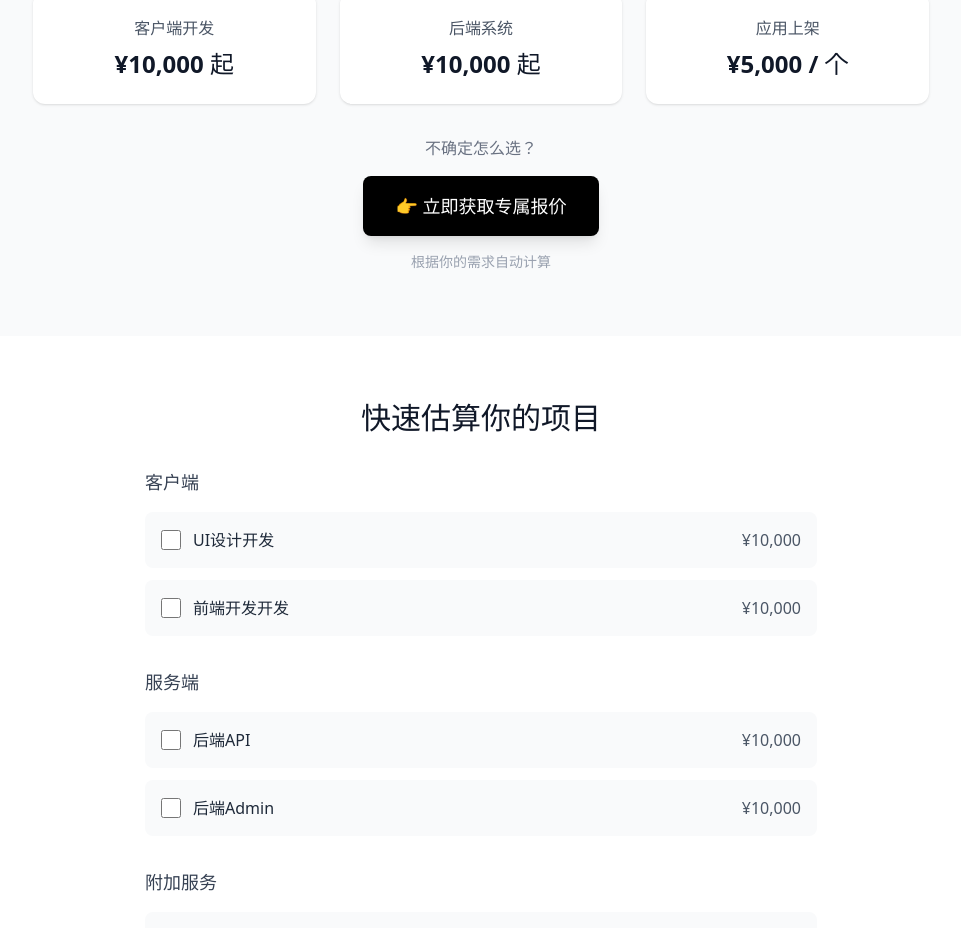
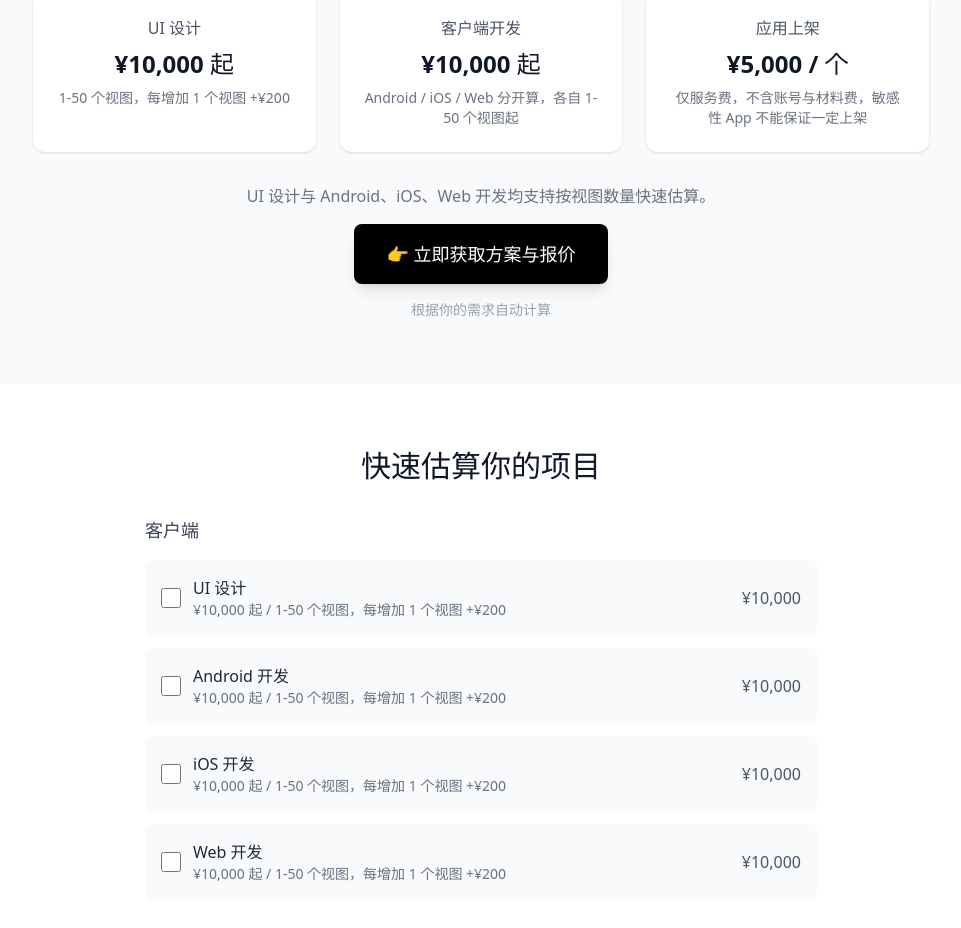
Before and after one commit to xwzndream/xiangwang, a React (Vite) app in the folder landing-page/: page / in a window 1280 px wide. Shown: the part 1626-2554 px from the top of the page, without its empty margins (159-1120 px from the left). Built offline with nearby package versions, Linux system fonts and the light colour scheme.

Commit message:
Update pricing and service sections

```diff
--- a/landing-page/src/App.tsx
+++ b/landing-page/src/App.tsx
@@ -9,18 +9,39 @@ import Rules from "./components/Rules";
 import CTA from "./components/CTA";
 import FloatingButton from "./components/FloatingButton";
 import ModalFlow from "./components/ModalFlow";
+import { getDefaultViewCount, toggleServiceSelection } from "./data/pricing";
 
 function App() {
   const [isModalOpen, setIsModalOpen] = useState(false);
   const [selectedServices, setSelectedServices] = useState<string[]>([]);
+  const [viewCounts, setViewCounts] = useState<Record<string, number>>({
+    UI设计: getDefaultViewCount("UI设计"),
+    Android: getDefaultViewCount("Android"),
+    iOS: getDefaultViewCount("iOS"),
+    Web: getDefaultViewCount("Web")
+  });
 
   const handleOpenModal = () => setIsModalOpen(true);
   const handleCloseModal = () => setIsModalOpen(false);
 
   const handleToggleService = (name: string) => {
-    setSelectedServices(prev =>
-      prev.includes(name) ? prev.filter(s => s !== name) : [...prev, name]
-    );
+    setSelectedServices(prev => toggleServiceSelection(prev, name));
+  };
+
+  const handleViewCountChange = (name: string, count: number) => {
+    const normalizedCount = Math.max(1, count);
+
+    setViewCounts(prev => ({
+      ...prev,
+      [name]: normalizedCount,
+      ...(name === "UI设计"
+        ? {
+            Android: normalizedCount,
+            iOS: normalizedCount,
+            Web: normalizedCount
+          }
+        : {})
+    }));
   };
 
   const handleGetQuote = () => {
@@ -36,6 +57,8 @@ function App() {
       <Calculator
         selected={selectedServices}
         onToggle={handleToggleService}
+        viewCounts={viewCounts}
+        onViewCountChange={handleViewCountChange}
         onGetQuote={handleGetQuote}
       />
       <Process />
@@ -45,7 +68,11 @@ function App() {
       <ModalFlow
         isOpen={isModalOpen}
         onClose={handleCloseModal}
-        initialSelected={selectedServices}
+        selectedServices={selectedServices}
+        onSetSelectedServices={setSelectedServices}
+        onToggleService={handleToggleService}
+        viewCounts={viewCounts}
+        onViewCountChange={handleViewCountChange}
       />
     </div>
   );
--- a/landing-page/src/components/Calculator.tsx
+++ b/landing-page/src/components/Calculator.tsx
@@ -1,19 +1,16 @@
-import { pricingData } from "../data/pricing";
+import { calculateTotals, formatServiceName, getServicePrice, pricingData, VIEW_BASE, VIEW_STEP_PRICE } from "../data/pricing";
 
 interface CalculatorProps {
   selected: string[];
   onToggle: (name: string) => void;
+  viewCounts: Record<string, number>;
+  onViewCountChange: (name: string, count: number) => void;
   onGetQuote: () => void;
 }
 
-export default function Calculator({ selected, onToggle, onGetQuote }: CalculatorProps) {
-  const total = selected.reduce((sum, name) => {
-    const allItems = [...pricingData.client, ...pricingData.server, ...pricingData.extra];
-    const item = allItems.find(i => i.name === name);
-    return sum + (item?.price || 0);
-  }, 0);
-
-  const deposit = total * 0.5;
+export default function Calculator({ selected, onToggle, viewCounts, onViewCountChange, onGetQuote }: CalculatorProps) {
+  const { total, deposit } = calculateTotals(selected, viewCounts);
+  const firstFrontendService = pricingData.client.find(item => item.name !== "UI设计" && selected.includes(item.name))?.name;
 
   return (
     <section className="py-16 px-6">
@@ -27,7 +24,8 @@ export default function Calculator({ selected, onToggle, onGetQuote }: Calculato
             <h3 className="text-lg font-semibold text-gray-700 mb-4">客户端</h3>
             <div className="space-y-3">
               {pricingData.client.map(item => (
-                <label key={item.name} className="flex items-center justify-between p-4 bg-gray-50 rounded-lg cursor-pointer hover:bg-gray-100 transition-colors">
+                <div key={item.name} className="p-4 bg-gray-50 rounded-lg">
+                  <label className="flex items-center justify-between cursor-pointer hover:bg-gray-100 transition-colors rounded-lg">
                     <div className="flex items-center gap-3">
                       <input
                         type="checkbox"
@@ -35,10 +33,30 @@ export default function Calculator({ selected, onToggle, onGetQuote }: Calculato
                         onChange={() => onToggle(item.name)}
                         className="w-5 h-5"
                       />
-                    <span className="text-gray-800">{item.name}开发</span>
+                      <div>
+                        <span className="text-gray-800">{formatServiceName(item.name)}</span>
+                        <p className="text-sm text-gray-500">¥10,000 起 / 1-50 个视图，每增加 1 个视图 +¥{VIEW_STEP_PRICE}</p>
                       </div>
-                  <span className="text-gray-600">¥{item.price.toLocaleString()}</span>
+                    </div>
+                    <span className="text-gray-600">¥{getServicePrice(item, selected, viewCounts).toLocaleString()}</span>
                   </label>
+                  {selected.includes(item.name) && item.type === "view" && (
+                    <div className="mt-4 flex items-center justify-between gap-4 border-t border-gray-200 pt-4">
+                      <span className="text-sm text-gray-600">视图数量</span>
+                      {item.name === "UI设计" || (!selected.includes("UI设计") && item.name === firstFrontendService) ? (
+                        <input
+                          type="number"
+                          min={1}
+                          value={viewCounts.UI设计 ?? VIEW_BASE}
+                          onChange={e => onViewCountChange("UI设计", Number(e.target.value) || 1)}
+                          className="w-28 rounded-lg border border-gray-300 px-3 py-2 text-right outline-none focus:border-blue-500"
+                        />
+                      ) : (
+                        <span className="text-sm text-gray-500">跟随 UI 视图数量：{viewCounts.UI设计 ?? VIEW_BASE}</span>
+                      )}
+                    </div>
+                  )}
+                </div>
               ))}
             </div>
           </div>
@@ -55,7 +73,7 @@ export default function Calculator({ selected, onToggle, onGetQuote }: Calculato
                       onChange={() => onToggle(item.name)}
                       className="w-5 h-5"
                     />
-                    <span className="text-gray-800">后端{item.name}</span>
+                    <span className="text-gray-800">{formatServiceName(item.name)}</span>
                   </div>
                   <span className="text-gray-600">¥{item.price.toLocaleString()}</span>
                 </label>
@@ -75,7 +93,10 @@ export default function Calculator({ selected, onToggle, onGetQuote }: Calculato
                       onChange={() => onToggle(item.name)}
                       className="w-5 h-5"
                     />
-                    <span className="text-gray-800">应用{item.name}</span>
+                    <div>
+                      <span className="text-gray-800">{formatServiceName(item.name)}</span>
+                      {item.note && <p className="text-sm text-gray-500">{item.note}</p>}
+                    </div>
                   </div>
                   <span className="text-gray-600">¥{item.price.toLocaleString()}</span>
                 </label>
@@ -98,7 +119,7 @@ export default function Calculator({ selected, onToggle, onGetQuote }: Calculato
             onClick={onGetQuote}
             className="w-full bg-blue-600 text-white px-8 py-4 rounded-lg text-lg font-medium hover:bg-blue-700 transition-colors shadow-lg"
           >
-            获取完整方案
+            👉 立即获取方案与报价
           </button>
         </div>
       </div>
--- a/landing-page/src/components/ModalFlow.tsx
+++ b/landing-page/src/components/ModalFlow.tsx
@@ -1,15 +1,34 @@
 import { useState, useEffect } from "react";
-import { pricingData, contact } from "../data/pricing";
+import {
+  calculateTotals,
+  contact,
+  formatServiceName,
+  getServicePrice,
+  pricingData,
+  VIEW_BASE,
+  VIEW_STEP_PRICE
+} from "../data/pricing";
 
 interface ModalFlowProps {
   isOpen: boolean;
   onClose: () => void;
-  initialSelected?: string[];
+  selectedServices: string[];
+  onSetSelectedServices: (services: string[]) => void;
+  onToggleService: (name: string) => void;
+  viewCounts: Record<string, number>;
+  onViewCountChange: (name: string, count: number) => void;
 }
 
-export default function ModalFlow({ isOpen, onClose, initialSelected = [] }: ModalFlowProps) {
+export default function ModalFlow({
+  isOpen,
+  onClose,
+  selectedServices,
+  onSetSelectedServices,
+  onToggleService,
+  viewCounts,
+  onViewCountChange
+}: ModalFlowProps) {
   const [step, setStep] = useState(1);
-  const [selectedServices, setSelectedServices] = useState<string[]>(initialSelected);
   const [contactInfo, setContactInfo] = useState("");
   const [message, setMessage] = useState("");
   const [isSubmitting, setIsSubmitting] = useState(false);
@@ -18,12 +37,11 @@ export default function ModalFlow({ isOpen, onClose, initialSelected = [] }: Mod
   useEffect(() => {
     if (isOpen) {
       setStep(1);
-      setSelectedServices(initialSelected);
       setContactInfo("");
       setMessage("");
       setIsSuccess(false);
     }
-  }, [isOpen, initialSelected]);
+  }, [isOpen]);
 
   useEffect(() => {
     if (isOpen) {
@@ -38,19 +56,8 @@ export default function ModalFlow({ isOpen, onClose, initialSelected = [] }: Mod
 
   if (!isOpen) return null;
 
-  const total = selectedServices.reduce((sum, name) => {
-    const allItems = [...pricingData.client, ...pricingData.server, ...pricingData.extra];
-    const item = allItems.find(i => i.name === name);
-    return sum + (item?.price || 0);
-  }, 0);
-
-  const deposit = total * 0.5;
-
-  const toggleService = (name: string) => {
-    setSelectedServices(prev =>
-      prev.includes(name) ? prev.filter(s => s !== name) : [...prev, name]
-    );
-  };
+  const { total, deposit } = calculateTotals(selectedServices, viewCounts);
+  const firstFrontendService = pricingData.client.find(item => item.name !== "UI设计" && selectedServices.includes(item.name))?.name;
 
   const handleSubmit = async () => {
     if (!contactInfo.trim()) return;
@@ -63,6 +70,7 @@ export default function ModalFlow({ isOpen, onClose, initialSelected = [] }: Mod
         body: JSON.stringify({
           contact: contactInfo,
           services: selectedServices,
+          viewCounts,
           total,
           deposit,
           message,
@@ -107,28 +115,28 @@ export default function ModalFlow({ isOpen, onClose, initialSelected = [] }: Mod
             <h3 className="text-xl font-bold text-gray-900 mb-6">选择服务类型</h3>
             <div className="grid grid-cols-2 gap-3">
               <button
-                onClick={() => { setSelectedServices(pricingData.client.map(i => i.name)); setStep(2); }}
+                onClick={() => { onSetSelectedServices(pricingData.client.map(i => i.name)); setStep(2); }}
                 className="p-4 border-2 border-gray-200 rounded-xl hover:border-blue-500 transition-colors text-left"
               >
                 <div className="text-lg font-semibold text-gray-900">App开发</div>
                 <div className="text-sm text-gray-500">Android / iOS / Web</div>
               </button>
               <button
-                onClick={() => { setSelectedServices(pricingData.server.map(i => i.name)); setStep(2); }}
+                onClick={() => { onSetSelectedServices(pricingData.server.map(i => i.name)); setStep(2); }}
                 className="p-4 border-2 border-gray-200 rounded-xl hover:border-blue-500 transition-colors text-left"
               >
                 <div className="text-lg font-semibold text-gray-900">后端系统</div>
                 <div className="text-sm text-gray-500">API / 管理后台</div>
               </button>
               <button
-                onClick={() => { setSelectedServices([...pricingData.client.map(i => i.name), ...pricingData.server.map(i => i.name)]); setStep(2); }}
+                onClick={() => { onSetSelectedServices([...pricingData.client.map(i => i.name), ...pricingData.server.map(i => i.name)]); setStep(2); }}
                 className="p-4 border-2 border-gray-200 rounded-xl hover:border-blue-500 transition-colors text-left"
               >
                 <div className="text-lg font-semibold text-gray-900">全栈开发</div>
                 <div className="text-sm text-gray-500">前后端全套</div>
               </button>
               <button
-                onClick={() => setStep(2)}
+                onClick={() => setStep(4)}
                 className="p-4 border-2 border-gray-200 rounded-xl hover:border-blue-500 transition-colors text-left"
               >
                 <div className="text-lg font-semibold text-gray-900">先聊聊</div>
@@ -144,22 +152,42 @@ export default function ModalFlow({ isOpen, onClose, initialSelected = [] }: Mod
             <h3 className="text-xl font-bold text-gray-900 mb-6">勾选服务范围</h3>
             <div className="space-y-3 max-h-64 overflow-y-auto">
               {[...pricingData.client, ...pricingData.server, ...pricingData.extra].map(item => (
-                <label key={item.name} className="flex items-center justify-between p-3 bg-gray-50 rounded-lg cursor-pointer hover:bg-gray-100">
+                <div key={item.name} className="rounded-lg bg-gray-50 p-3">
+                  <label className="flex items-center justify-between cursor-pointer hover:bg-gray-100 rounded-lg">
                     <div className="flex items-center gap-3">
                       <input
                         type="checkbox"
                         checked={selectedServices.includes(item.name)}
-                      onChange={() => toggleService(item.name)}
+                        onChange={() => onToggleService(item.name)}
                         className="w-5 h-5"
                       />
-                    <span className="text-gray-800">
-                      {item.name === "Deploy" ? "应用上架" :
-                       item.name === "Admin" ? "管理后台" :
-                       item.name === "API" ? "API接口" : `${item.name}开发`}
-                    </span>
+                      <div>
+                        <span className="text-gray-800">{formatServiceName(item.name)}</span>
+                        {item.type === "view" && (
+                          <p className="text-xs text-gray-500">¥10,000 起 / 1-50 个视图，每增加 1 个视图 +¥{VIEW_STEP_PRICE}</p>
+                        )}
+                        {item.note && <p className="text-xs text-gray-500">{item.note}</p>}
                       </div>
-                  <span className="text-gray-600">¥{item.price.toLocaleString()}</span>
+                    </div>
+                    <span className="text-gray-600">¥{getServicePrice(item, selectedServices, viewCounts).toLocaleString()}</span>
                   </label>
+                  {selectedServices.includes(item.name) && item.type === "view" && (
+                    <div className="mt-3 flex items-center justify-between gap-3 border-t border-gray-200 pt-3">
+                      <span className="text-sm text-gray-600">视图数量</span>
+                      {item.name === "UI设计" || (!selectedServices.includes("UI设计") && item.name === firstFrontendService) ? (
+                        <input
+                          type="number"
+                          min={1}
+                          value={viewCounts.UI设计 ?? VIEW_BASE}
+                          onChange={e => onViewCountChange("UI设计", Number(e.target.value) || 1)}
+                          className="w-24 rounded-lg border border-gray-300 px-3 py-2 text-right outline-none focus:border-blue-500"
+                        />
+                      ) : (
+                        <span className="text-sm text-gray-500">跟随 UI：{viewCounts.UI设计 ?? VIEW_BASE}</span>
+                      )}
+                    </div>
+                  )}
+                </div>
               ))}
             </div>
             <div className="mt-4 p-4 bg-gray-900 text-white rounded-lg">
@@ -178,13 +206,13 @@ export default function ModalFlow({ isOpen, onClose, initialSelected = [] }: Mod
             <div className="bg-gray-50 p-6 rounded-xl mb-6">
               <div className="text-sm text-gray-500 mb-2">已选服务</div>
               <div className="text-gray-700 mb-4">
-                {selectedServices.length > 0 ? selectedServices.join(" + ") : "待定"}
+                {selectedServices.length > 0 ? selectedServices.map(formatServiceName).join(" + ") : "待定"}
               </div>
               <div className="text-3xl font-bold text-gray-900 mb-2">¥{total.toLocaleString()}</div>
               <div className="text-gray-500">预付 ¥{deposit.toLocaleString()}</div>
             </div>
             <p className="text-sm text-gray-500">
-              * 具体价格根据需求评估后确定
+              * 上架仅为服务费，不包含账号与材料费，敏感性 App 不能保证一定上架
             </p>
           </div>
         );
--- a/landing-page/src/components/Pricing.tsx
+++ b/landing-page/src/components/Pricing.tsx
@@ -11,24 +11,27 @@ export default function Pricing({ onOpenModal }: PricingProps) {
         </h2>
         <div className="grid md:grid-cols-3 gap-6 mb-8">
           <div className="bg-white p-6 rounded-xl shadow-sm">
+            <p className="text-gray-600 mb-2">UI 设计</p>
+            <p className="text-2xl font-bold text-gray-900">¥10,000 起</p>
+            <p className="mt-2 text-sm text-gray-500">1-50 个视图，每增加 1 个视图 +¥200</p>
+          </div>
+          <div className="bg-white p-6 rounded-xl shadow-sm">
             <p className="text-gray-600 mb-2">客户端开发</p>
             <p className="text-2xl font-bold text-gray-900">¥10,000 起</p>
-          </div>
-          <div className="bg-white p-6 rounded-xl shadow-sm">
-            <p className="text-gray-600 mb-2">后端系统</p>
-            <p className="text-2xl font-bold text-gray-900">¥10,000 起</p>
+            <p className="mt-2 text-sm text-gray-500">Android / iOS / Web 分开算，各自 1-50 个视图起</p>
           </div>
           <div className="bg-white p-6 rounded-xl shadow-sm">
             <p className="text-gray-600 mb-2">应用上架</p>
             <p className="text-2xl font-bold text-gray-900">¥5,000 / 个</p>
+            <p className="mt-2 text-sm text-gray-500">仅服务费，不含账号与材料费，敏感性 App 不能保证一定上架</p>
           </div>
         </div>
-        <p className="text-gray-500 mb-4">不确定怎么选？</p>
+        <p className="text-gray-500 mb-4">UI 设计与 Android、iOS、Web 开发均支持按视图数量快速估算。</p>
         <button
           onClick={onOpenModal}
           className="bg-black text-white px-8 py-4 rounded-lg text-lg font-medium hover:bg-gray-800 transition-colors shadow-lg"
         >
-          👉 立即获取专属报价
+          👉 立即获取方案与报价
         </button>
         <p className="mt-4 text-sm text-gray-400">根据你的需求自动计算</p>
       </div>
--- a/landing-page/src/components/Rules.tsx
+++ b/landing-page/src/components/Rules.tsx
@@ -1,6 +1,9 @@
 export default function Rules() {
   const rules = [
     "预付 50% 定金，完成后付尾款",
+    "UI 设计为 1-50 个视图 ¥10,000 起，超出部分每个视图 +¥200",
+    "Android、iOS、Web 分开计费，各端均为 1-50 个视图 ¥10,000 起，超出部分每个视图 +¥200",
+    "应用上架仅收服务费，不含账号与材料费，敏感性 App 不能保证一定上架",
     "每个功能支持 1-2 次修改",
     "超出需求范围按新增收费",
     "提供 7 天基础售后支持"
--- a/landing-page/src/components/Services.tsx
+++ b/landing-page/src/components/Services.tsx
@@ -1,5 +1,6 @@
 export default function Services() {
   const services = [
+    { title: "UI 设计", items: ["产品原型", "高保真界面", "设计规范"] },
     { title: "客户端开发", items: ["Android", "iOS", "Web"] },
     { title: "服务端开发", items: ["API 接口", "后台管理系统"] },
     { title: "上线支持", items: ["应用上架", "服务器部署"] },
@@ -12,7 +13,7 @@ export default function Services() {
         <h2 className="text-2xl md:text-3xl font-bold text-gray-900 text-center mb-12">
           可提供服务
         </h2>
-        <div className="grid md:grid-cols-2 lg:grid-cols-4 gap-6">
+        <div className="grid md:grid-cols-2 lg:grid-cols-5 gap-6">
           {services.map((service, i) => (
             <div key={i} className="border border-gray-200 rounded-xl p-6">
               <h3 className="text-lg font-semibold text-gray-900 mb-4">{service.title}</h3>
--- a/landing-page/src/data/pricing.ts
+++ b/landing-page/src/data/pricing.ts
@@ -1,15 +1,31 @@
-export const pricingData = {
+export interface ServiceItem {
+  name: string;
+  price: number;
+  type?: "view";
+  base?: number;
+  note?: string;
+}
+
+export const VIEW_BASE = 50;
+export const VIEW_STEP_PRICE = 200;
+
+export const pricingData: {
+  client: ServiceItem[];
+  server: ServiceItem[];
+  extra: ServiceItem[];
+} = {
   client: [
-    { name: "UI设计", price: 10000, type: "view", base: 50 },
-    { name: "前端开发", price: 10000, type: "view", base: 50 }
+    { name: "UI设计", price: 10000, type: "view", base: VIEW_BASE },
+    { name: "Android", price: 10000, type: "view", base: VIEW_BASE },
+    { name: "iOS", price: 10000, type: "view", base: VIEW_BASE },
+    { name: "Web", price: 10000, type: "view", base: VIEW_BASE }
   ],
   server: [
     { name: "API", price: 10000 },
     { name: "Admin", price: 10000 }
   ],
   extra: [
-    { name: "已有UI", price: 0, note: "仅收开发费，无需UI设计" },
-    { name: "上架", price: 5000, note: "仅服务费，不含账号与材料费，不保证上架" }
+    { name: "上架", price: 5000, note: "仅服务费，不含账号与材料费，敏感性 App 不能保证一定上架" }
   ]
 };
 
@@ -18,9 +34,54 @@ export const contact = {
   wechat: "17521217112"
 };
 
-export function calculatePrice(name: string, basePrice: number, baseViews: number, extraViews: number = 0): number {
-  if (extraViews > 0) {
-    return basePrice + (extraViews * 200);
+export function getDefaultViewCount(name: string): number {
+  const item = pricingData.client.find(service => service.name === name);
+  return item?.base ?? VIEW_BASE;
+}
+
+export function getServicePrice(
+  item: ServiceItem,
+  _selectedServices: string[],
+  viewCounts: Record<string, number>
+): number {
+  if (item.type === "view") {
+    const baseViews = item.base ?? VIEW_BASE;
+    const currentViews = Math.max(1, viewCounts[item.name] ?? viewCounts.UI设计 ?? baseViews);
+    const extraViews = Math.max(0, currentViews - baseViews);
+    return item.price + (extraViews * VIEW_STEP_PRICE);
   }
-  return basePrice;
+
+  return item.price;
 }
+
+export function calculateTotals(selectedServices: string[], viewCounts: Record<string, number>) {
+  const allItems = [...pricingData.client, ...pricingData.server, ...pricingData.extra];
+  const total = selectedServices.reduce((sum, name) => {
+    const item = allItems.find(service => service.name === name);
+    return sum + (item ? getServicePrice(item, selectedServices, viewCounts) : 0);
+  }, 0);
+
+  return {
+    total,
+    deposit: total * 0.5
+  };
+}
+
+export function formatServiceName(name: string): string {
+  if (name === "UI设计") return "UI 设计";
+  if (name === "Android") return "Android 开发";
+  if (name === "iOS") return "iOS 开发";
+  if (name === "Web") return "Web 开发";
+  if (name === "API") return "API 接口";
+  if (name === "Admin") return "管理后台";
+  if (name === "上架") return "应用上架";
+  return name;
+}
+
+export function toggleServiceSelection(current: string[], name: string): string[] {
+  if (current.includes(name)) {
+    return current.filter(service => service !== name);
+  }
+
+  return [...current, name];
+}
```
Lines whose indentation alone changed are shown as unchanged.
